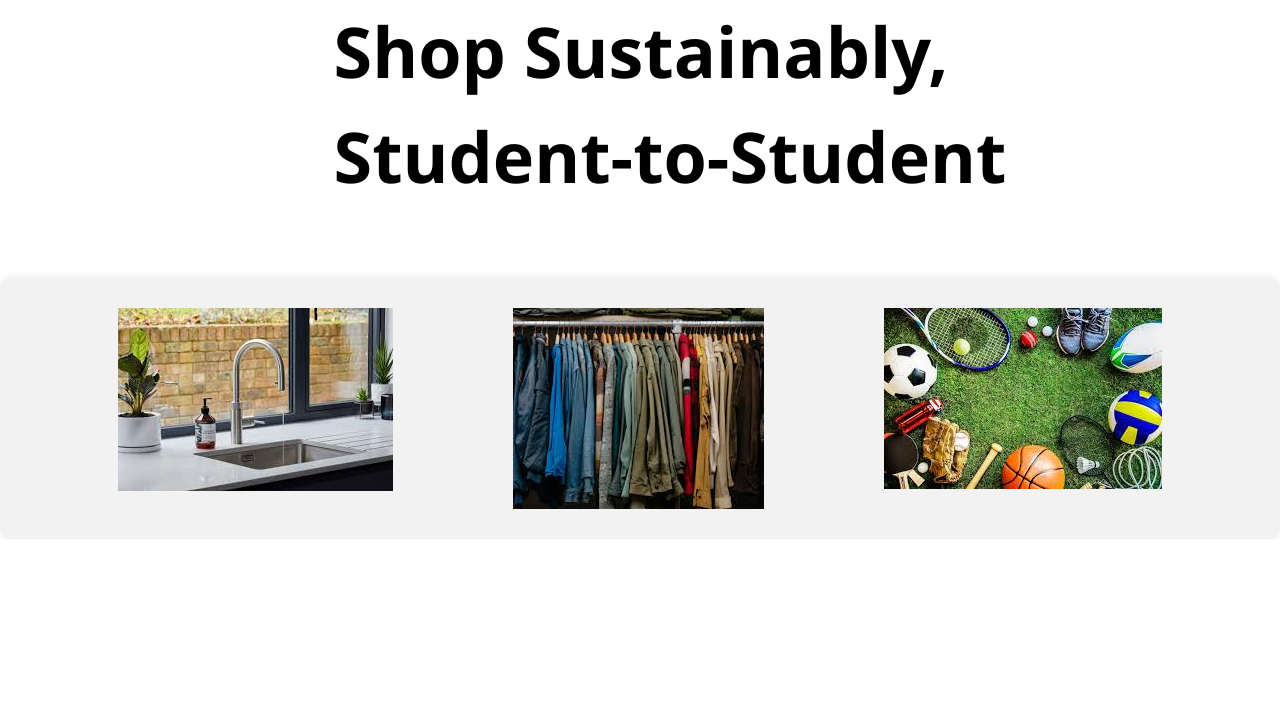
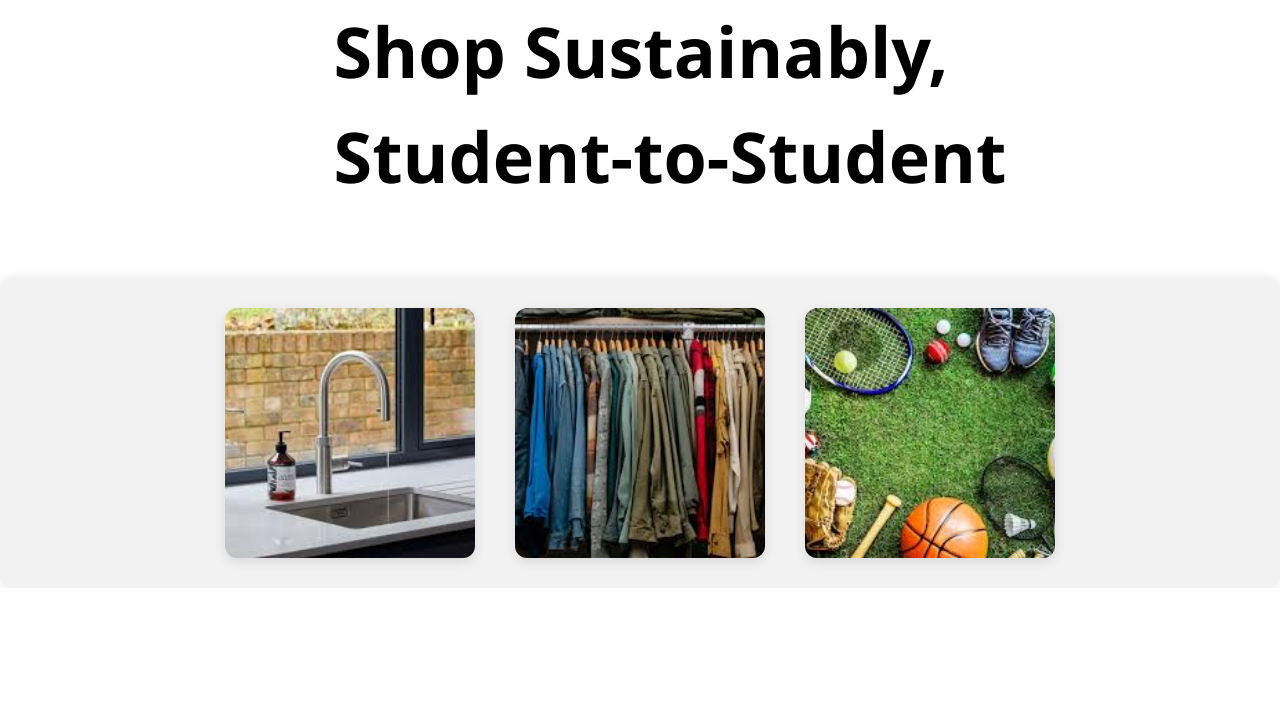
Before and after one commit to VarshanJ7/Eco-Marketplace, a PHP site: page /pages/home_page.php in a window 1280 px wide. Shown: the part 158-859 px from the top of the page. Run offline with PHP 8.4, Linux system fonts and the light colour scheme.

Commit message:
a lil touch up for homepage

```diff
--- a/pages/home_page.php
+++ b/pages/home_page.php
@@ -124,10 +124,20 @@ ini_set('display_errors', 1);
 
 
 <div class="middle2-page">
-  <div><img src="../images/sink-pic.jpeg"><p></p></div>
-  <div><img src="../images/clothes.jpeg"></div>
-  <div><img src="../images/sports.jpeg"></div>
+  <div class="image-card">
+    <img src="../images/sink-pic.jpeg" alt="Kitchen">
+    <div class="label">Kitchen</div>
+  </div>
+  <div class="image-card">
+    <img src="../images/clothes.jpeg" alt="Clothes">
+    <div class="label">Clothes</div>
+  </div>
+  <div class="image-card">
+    <img src="../images/sports.jpeg" alt="Sports">
+    <div class="label">Sports</div>
+  </div>
 </div>
+
 
 
 
--- a/styles/home_page.css
+++ b/styles/home_page.css
@@ -105,10 +105,8 @@ color:white;
 
 
 .middle2-page {
-
-
   display: flex;
-  gap:120px;
+  gap: 40px;
   justify-content: center;
   background-color: #f2f2f2;
   margin-top: 50px;
@@ -117,8 +115,8 @@ color:white;
   text-align: center;
   border-radius: 12px;
   box-shadow: 0 0 10px rgba(0,0,0,0.1);
+  flex-wrap: wrap;
 }
-
 
 
 
@@ -309,3 +307,46 @@ width: 30px;
 .away {
   transform-origin: bottom left;
 }
+
+
+.image-card {
+  position: relative;
+  width: 250px;
+  height: 250px;
+  border-radius: 12px;
+  overflow: hidden;
+  box-shadow: 0 4px 12px rgba(0, 0, 0, 0.1);
+}
+
+
+.image-card img {
+  width: 100%;
+  height: 100%;
+  object-fit: cover;
+  display: block;
+  position: absolute;
+  top: 0;
+  left: 0;
+  z-index: 1;
+}
+
+
+.image-card .label {
+  position: absolute;
+  bottom: 0;
+  width: 100%;
+  padding: 12px;
+  background: rgba(0, 0, 0, 0.6);
+  color: white;
+  font-weight: bold;
+  font-size: 18px;
+  text-align: center;
+  z-index: 2;
+  opacity: 0;
+  transition: opacity 0.3s ease;
+}
+
+
+.image-card:hover .label {
+  opacity: 1;
+}
```
